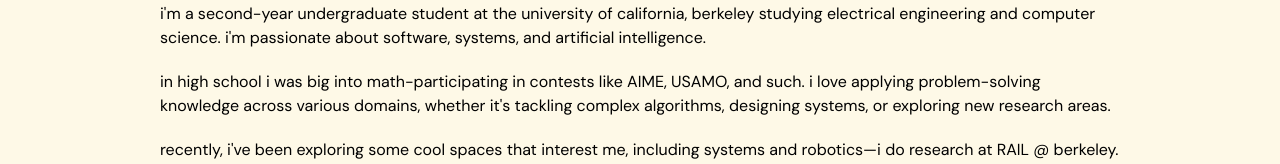
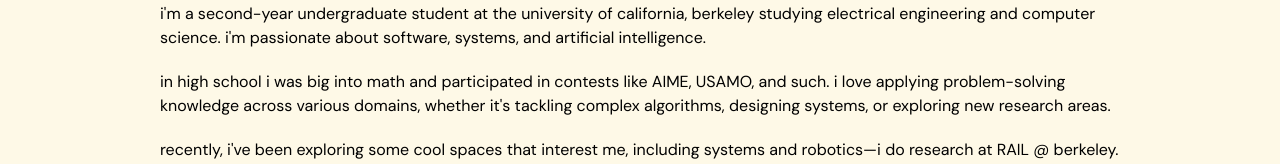
Before and after one commit to nikhilmathihalli/nikhilmathihalli.github.io, a website: page index.html in a window 1280 px wide. Shown: the part 194-358 px from the top of the page. Drawn offline with Linux system fonts and the light colour scheme.

Commit message:
Update index.html

```diff
--- a/index.html
+++ b/index.html
@@ -53,7 +53,7 @@
           electrical engineering and computer science. i'm passionate about software, systems, and artificial intelligence.
         </p>
         <p>
-          in high school i was big into math-participating in contests like AIME, USAMO, and such. i love applying problem-solving knowledge across various domains, whether it's tackling complex algorithms, designing systems, or exploring new research areas.
+          in high school i was big into math and participated in contests like AIME, USAMO, and such. i love applying problem-solving knowledge across various domains, whether it's tackling complex algorithms, designing systems, or exploring new research areas.
         </p>
         <p>
           recently, i've been exploring some cool spaces that interest me, including systems and robotics—i do research at RAIL @ berkeley.
```
